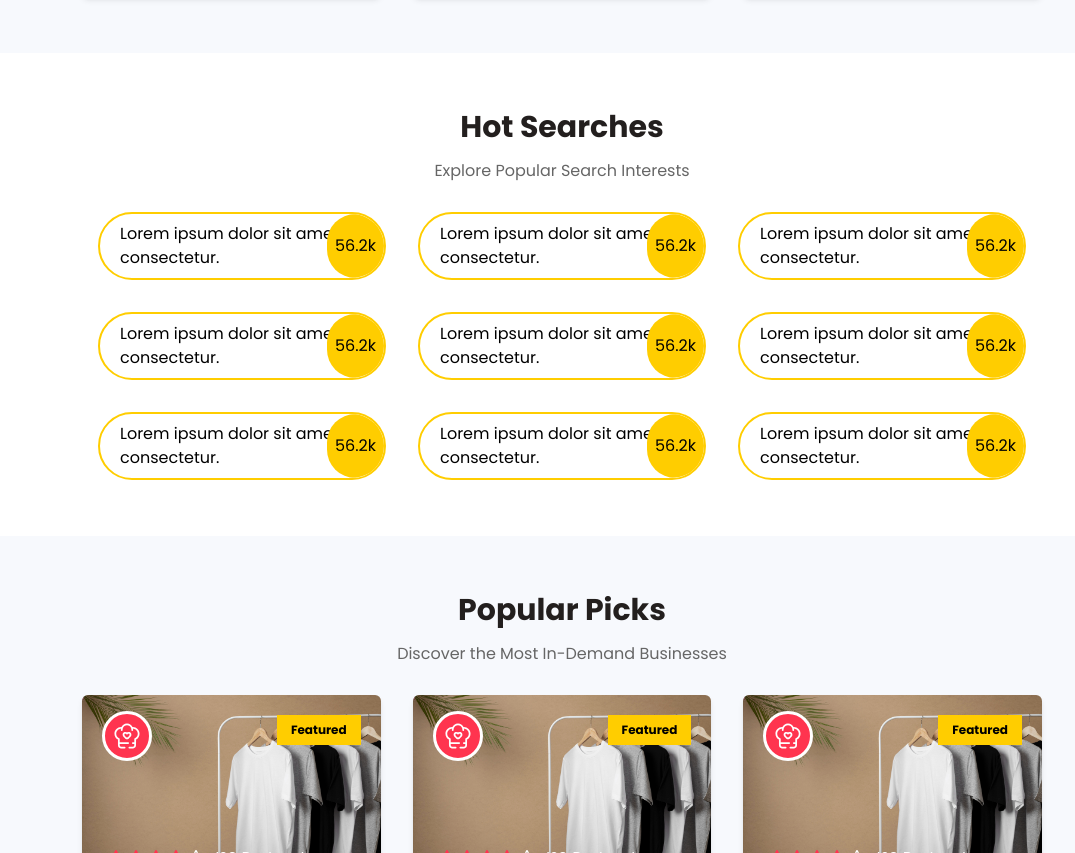
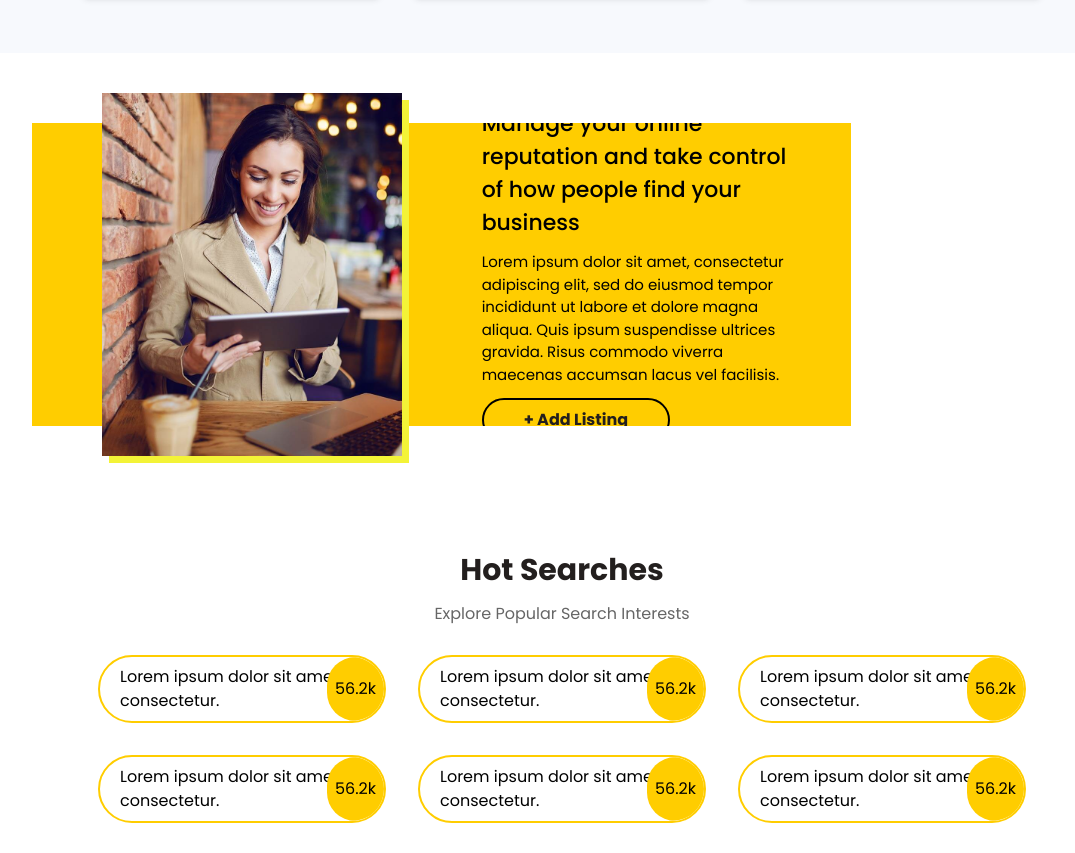
Before and after one commit to AhmadWakeel018/Yellow-Pages, a website: page src/index.html in a window 1280 px wide. Shown: the part 1708-2561 px from the top of the page, without its empty margins (78-1153 px from the left). Drawn offline with Linux system fonts and the light colour scheme.

Commit message:
section added

```diff
--- a/src/index.html
+++ b/src/index.html
@@ -8,7 +8,9 @@
     <link href="./output.css" rel="stylesheet">
     <link rel="preconnect" href="https://fonts.googleapis.com">
     <link rel="preconnect" href="https://fonts.gstatic.com" crossorigin>
-    <link href="https://fonts.googleapis.com/css2?family=Poppins:ital,wght@0,100;0,200;0,300;0,400;0,500;0,600;0,700;0,800;0,900;1,100;1,200;1,300;1,400;1,500;1,600;1,700;1,800;1,900&display=swap" rel="stylesheet">
+    <link
+        href="https://fonts.googleapis.com/css2?family=Poppins:ital,wght@0,100;0,200;0,300;0,400;0,500;0,600;0,700;0,800;0,900;1,100;1,200;1,300;1,400;1,500;1,600;1,700;1,800;1,900&display=swap"
+        rel="stylesheet">
 </head>
 
 <body>
@@ -40,7 +42,8 @@
         <!-- Hero Search Section -->
         <div class="container mx-auto flex flex-col w-full h-full py-10 justify-evenly items-center ">
             <div class="flex flex-col gap-8 pt-[84px]">
-                <h1 class="text-[48px] leading-[56px] font-semibold text-secondary text-center">Search in Turkey’s Largest
+                <h1 class="text-[48px] leading-[56px] font-semibold text-secondary text-center">Search in Turkey’s
+                    Largest
                     Business Directory</h1>
                 <div
                     class="flex h-[77px] bg-white p-[14px_17px] items-center px-4 rounded-md gap-0 shadow-[0px_7px_9px_0px_rgba(148,139,37,20)] ">
@@ -117,6 +120,7 @@
             </div>
         </div>
     </section> -->
+
 
     <!-- New Listings -->
     <section class="bg-bgColor">
@@ -759,6 +763,27 @@
         </div>
     </section>
 
+    <section class="container py-10 pl-[110px]">
+        <div class="bg-primary relative  w-full flex justify-center items-center img-container">
+            <div class="w-[50%] flex justify-end mr-[80px]">
+                <img src="./assets/woman.jpg" alt="" class="w-[300px] z-10"
+                    style="box-shadow: 7px 7px #f3f337; overflow-clip-margin: content-box; overflow: clip;">
+            </div>
+            <div class="w-[50%] flex flex-col gap-3">
+                <h1 class="text-[22px] font-medium">
+                    Manage your online reputation and take control of how people find your business</h1>
+                <p class="text-[15px]">Lorem ipsum dolor sit amet, consectetur adipiscing elit, sed do eiusmod tempor
+                    incididunt ut labore
+                    et dolore magna aliqua. Quis ipsum suspendisse ultrices gravida. Risus commodo viverra maecenas
+                    accumsan lacus vel facilisis.</p>
+
+                <button style="border-radius: 50px;"
+                    class="px-10 h-[44px] w-fit border-2 border-black text-base font-bold text-secondary hover:shadow-[0px_7px_9px_0px_rgba(148,139,37,20)] transition-all">+
+                    Add Listing</button>
+            </div>
+        </div>
+    </section>
+
     <!-- Popular Searches -->
     <section>
         <div class="container my-14 mx-auto flex flex-col items-center gap-7 ">
@@ -1511,7 +1536,8 @@
             </div>
             <div class="grid grid-cols-3 gap-8">
                 <!-- Blog Card -->
-                <div class="flex flex-col border border-[#E8E8EA] rounded-md p-4 gap-3 shadow-md cursor-pointer hover:shadow-[5px_5px_rgba(255,236,0,1)] ">
+                <div
+                    class="flex flex-col border border-[#E8E8EA] rounded-md p-4 gap-3 shadow-md cursor-pointer hover:shadow-[5px_5px_rgba(255,236,0,1)] ">
                     <div
                         class="img_box rounded-md relative overflow-hidden cursor-pointer  hover:scale-105  hover:duration-300 hover:transition-all">
                         <img src="./assets/clothing.jpg"
@@ -1535,7 +1561,8 @@
 
                 </div>
                 <!-- Blog Card -->
-                <div class="flex flex-col border border-[#E8E8EA] rounded-md p-4 gap-3 shadow-md hover:shadow-[5px_5px_rgba(255,236,0,1)]">
+                <div
+                    class="flex flex-col border border-[#E8E8EA] rounded-md p-4 gap-3 shadow-md hover:shadow-[5px_5px_rgba(255,236,0,1)]">
                     <div
                         class="img_box rounded-md relative overflow-hidden cursor-pointer  hover:scale-105  hover:duration-300 hover:transition-all">
                         <img src="./assets/clothing.jpg"
@@ -1559,7 +1586,8 @@
 
                 </div>
                 <!-- Blog Card -->
-                <div class="flex flex-col border border-[#E8E8EA] rounded-md p-4 gap-3 shadow-md cursor-pointer hover:shadow-[5px_5px_rgba(255,236,0,1)] ">
+                <div
+                    class="flex flex-col border border-[#E8E8EA] rounded-md p-4 gap-3 shadow-md cursor-pointer hover:shadow-[5px_5px_rgba(255,236,0,1)] ">
                     <div
                         class="img_box rounded-md relative overflow-hidden cursor-pointer  hover:scale-105  hover:duration-300 hover:transition-all">
                         <img src="./assets/clothing.jpg"
--- a/src/input.css
+++ b/src/input.css
@@ -31,6 +31,33 @@ section {
   inset: 0;
 }
 
-input[type="radio"]:checked + span{
+input[type="radio"]:checked+span {
   background-color: #ffcd00;
 }
+
+.img-container {
+  position: relative;
+  padding: 0px 60px;
+}
+
+.img-container::before {
+  content: "";
+  position: absolute;
+  left: 0;
+  right: 0;
+  top: 0;
+  z-index: 2;
+  background-color: white;
+  height: 30px;
+}
+
+.img-container::after {
+  content: "";
+  position: absolute;
+  left: 0;
+  right: 0;
+  bottom: 0;
+  z-index: 2;
+  background-color: white;
+  height: 30px;
+}
```
Also changed, not shown: src/assets/woman.jpg (added), src/output.css.
